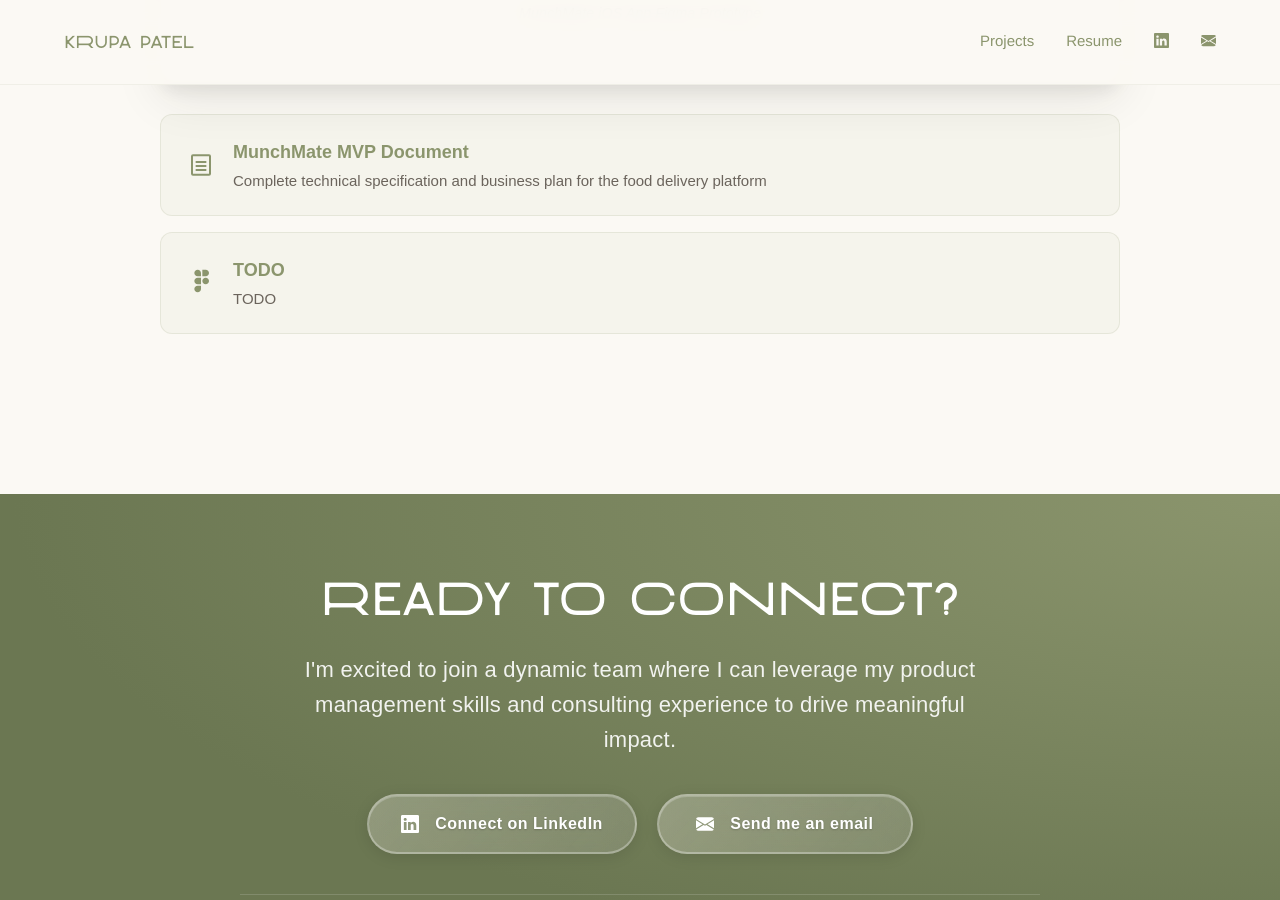
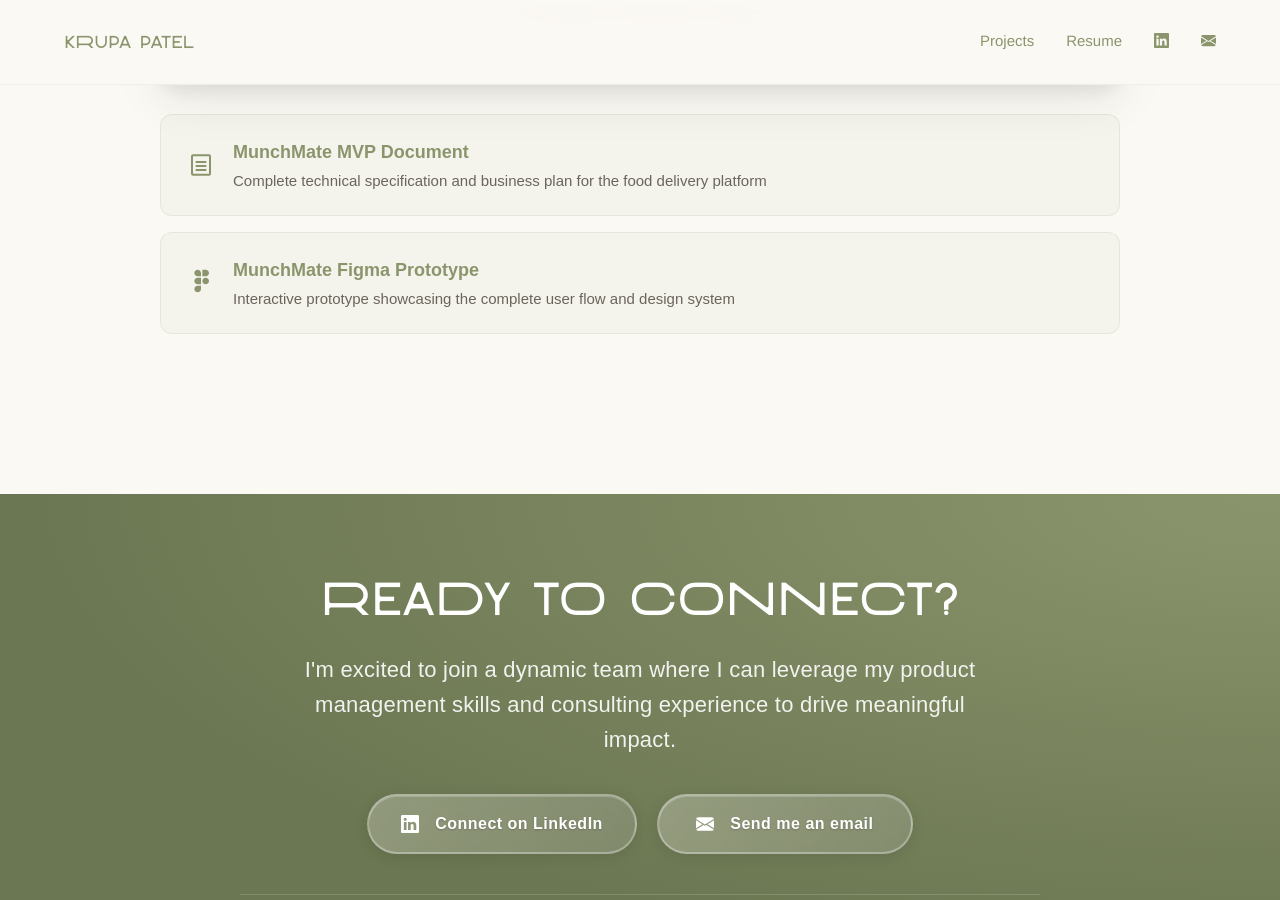
Before and after one commit to krupabpatel/krupa-portfolio, a Jekyll site: the page built from _projects/munchmate.md, in a window 1280 px wide and 900 px high, scrolled down 2786 px. Built offline with Jekyll 4.4.1, drawn with Linux system fonts in a browser that asks for light colours; some web fonts are replaced.

Commit message:
Update MunchMate Figma prototype link with proper title and description

```diff
--- a/_projects/munchmate.md
+++ b/_projects/munchmate.md
@@ -21,8 +21,8 @@ links:
     icon_type: document
     url: /assets/docs/munchmate_mvp.pdf
     external: false
-  - title: TODO
-    description: TODO
+  - title: MunchMate Figma Prototype
+    description: Interactive prototype showcasing the complete user flow and design system
     icon_type: figma
     url: https://www.figma.com/proto/vnuZl9Zu10jU9FVq84Ld9z/MunchMate?node-id=1-3
     external: true
```
